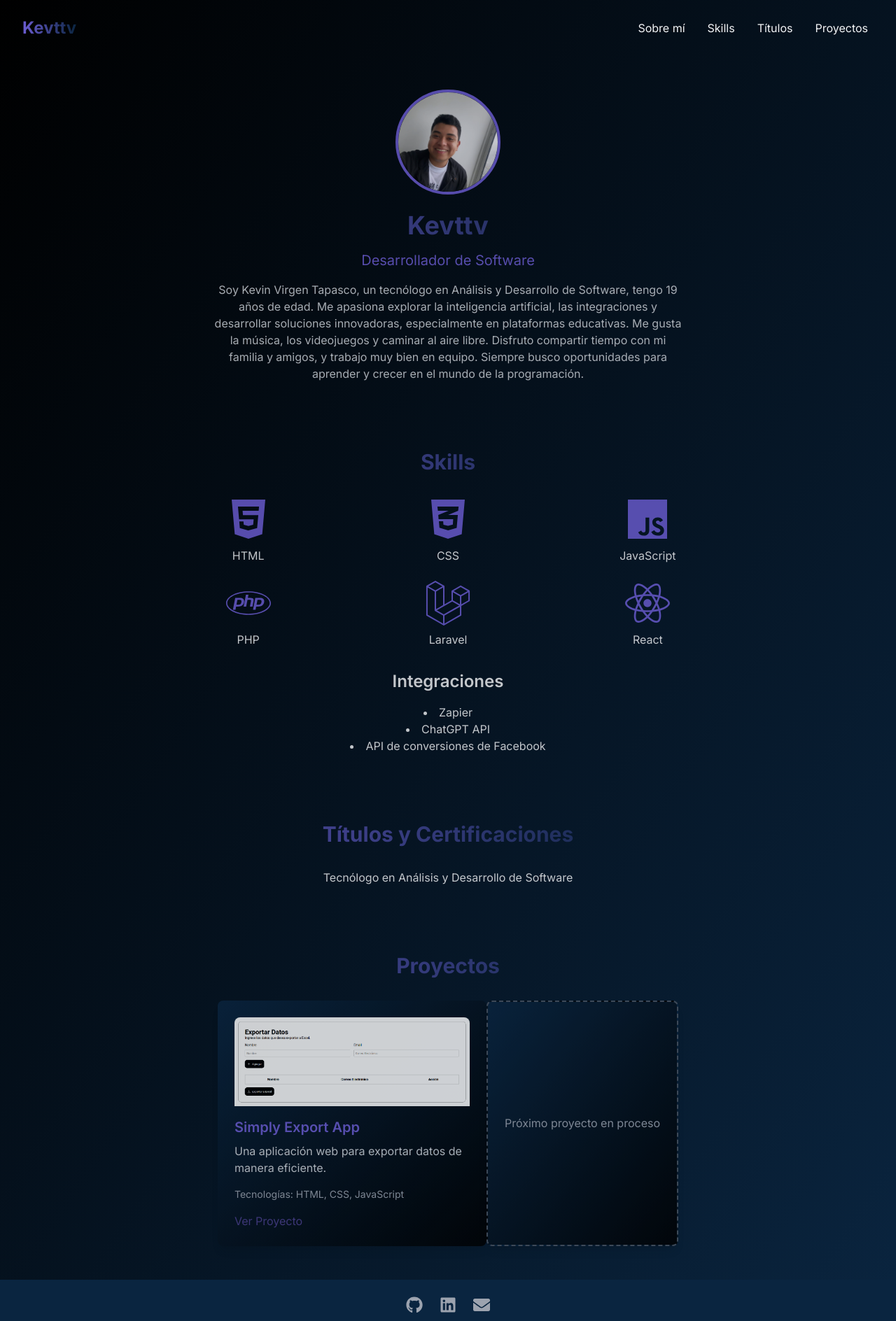
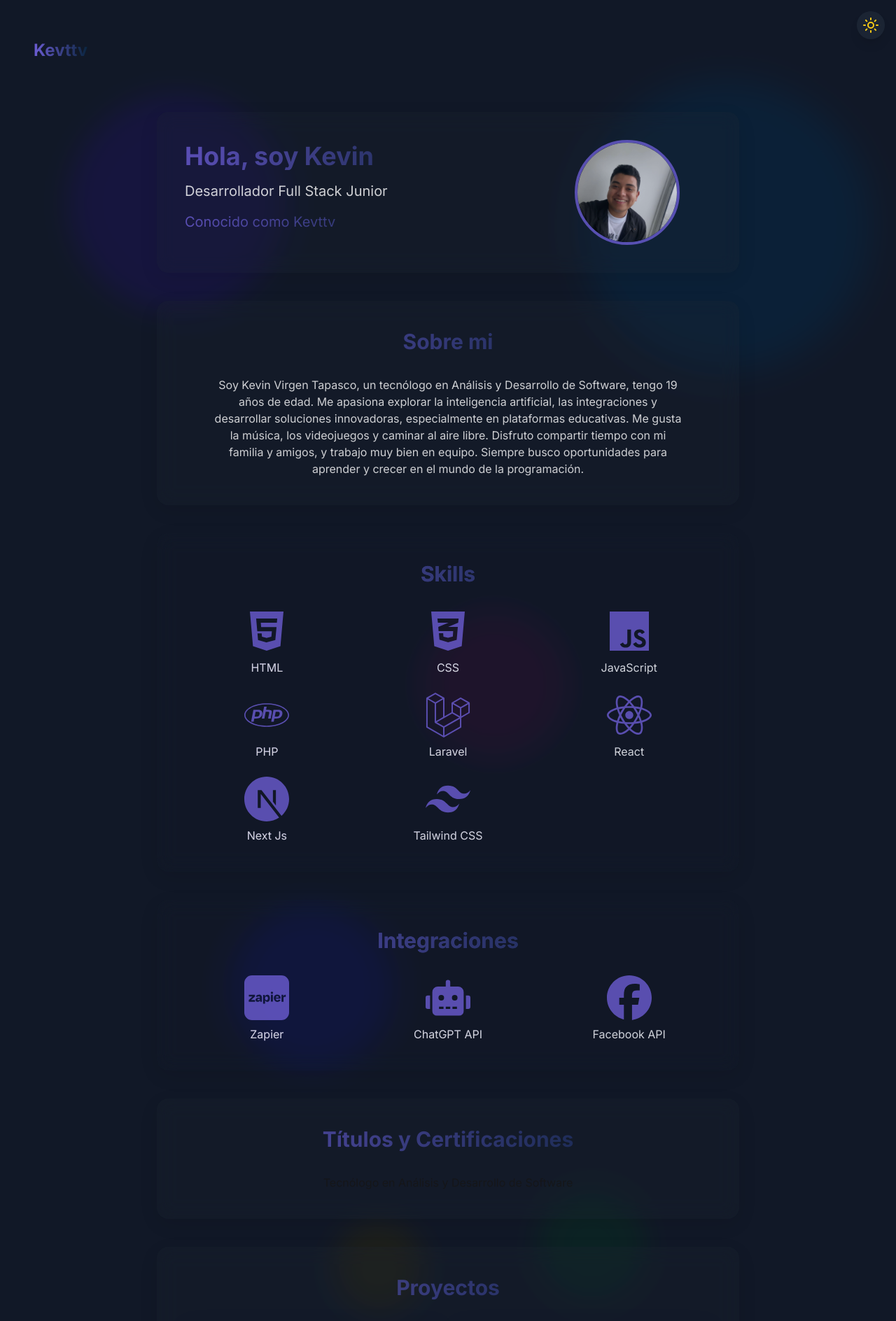
Before and after one commit to Kevttv/Portfolio-web, a Next.js app: page / in a window 1280 px wide. Shown: the top 1888 px of the page at 70% size. Built offline with nearby package versions, Linux system fonts and the light colour scheme.

Commit message:
update styles, funtions and animations

```diff
--- /dev/null
+++ b/app/components/Fondo.tsx
@@ -0,0 +1,61 @@
+"use client"
+
+import { useState, useEffect } from "react"
+import { Sun, Moon } from "lucide-react"
+import type React from "react"
+
+export default function Layout({ children }: { children: React.ReactNode }) {
+  const [theme, setTheme] = useState("dark")
+
+  useEffect(() => {
+    const savedTheme = localStorage.getItem("theme") || "dark"
+    setTheme(savedTheme)
+    document.documentElement.classList.toggle("dark", savedTheme === "dark")
+  }, [])
+
+  const toggleTheme = () => {
+    const newTheme = theme === "dark" ? "light" : "dark"
+    setTheme(newTheme)
+    localStorage.setItem("theme", newTheme)
+    document.documentElement.classList.toggle("dark", newTheme === "dark")
+  }
+
+  return (
+    <div className={`min-h-screen relative overflow-hidden bg-white dark:bg-gray-900 transition-colors duration-300 ${theme}`}>
+      {/* Fondo con círculos animados */}
+      <div className="absolute inset-0 overflow-hidden">
+        {/* Círculos grandes */}
+        <div className="absolute top-20 left-20 w-96 h-96 bg-purple-500 rounded-full mix-blend-multiply dark:mix-blend-soft-light filter blur-xl opacity-30 dark:opacity-40 animate-blob"></div>
+        <div className="absolute top-40 right-20 w-96 h-96 bg-cyan-500 rounded-full mix-blend-multiply dark:mix-blend-soft-light filter blur-xl opacity-30 dark:opacity-40 animate-blob animation-delay-2000"></div>
+        <div className="absolute -bottom-20 left-40 w-96 h-96 bg-blue-500 rounded-full mix-blend-multiply dark:mix-blend-soft-light filter blur-xl opacity-30 dark:opacity-40 animate-blob animation-delay-4000"></div>
+
+        {/* Círculos medianos */}
+        <div className="absolute top-1/2 left-1/4 w-72 h-72 bg-indigo-500 rounded-full mix-blend-multiply dark:mix-blend-soft-light filter blur-xl opacity-30 dark:opacity-40 animate-blob animation-delay-3000"></div>
+        <div className="absolute top-1/3 right-1/3 w-64 h-64 bg-pink-500 rounded-full mix-blend-multiply dark:mix-blend-soft-light filter blur-xl opacity-30 dark:opacity-40 animate-blob animation-delay-5000"></div>
+
+        {/* Círculos pequeños */}
+        <div className="absolute top-2/3 right-1/4 w-48 h-48 bg-green-500 rounded-full mix-blend-multiply dark:mix-blend-soft-light filter blur-xl opacity-30 dark:opacity-40 animate-blob animation-delay-1000"></div>
+        <div className="absolute bottom-1/4 right-1/2 w-40 h-40 bg-yellow-500 rounded-full mix-blend-multiply dark:mix-blend-soft-light filter blur-xl opacity-30 dark:opacity-40 animate-blob animation-delay-6000"></div>
+      </div>
+
+      <button
+        onClick={toggleTheme}
+        className="fixed top-4 right-4 p-2 rounded-full bg-white/80 dark:bg-gray-800/80 backdrop-blur-sm shadow-lg transition-all duration-300 hover:scale-110 z-50"
+        aria-label={theme === "dark" ? "Cambiar a modo claro" : "Cambiar a modo oscuro"}
+      >
+        {theme === "dark" ?
+          <Sun className="text-yellow-400" /> :
+          <Moon className="text-gray-700" />
+        }
+      </button>
+
+      {/* Contenido */}
+      <div className="relative z-10">
+
+        <main className="container mx-auto px-4 py-8">
+          {children}
+        </main>
+      </div>
+    </div >
+  )
+}
--- a/app/components/Footer.tsx
+++ b/app/components/Footer.tsx
@@ -1,20 +1,23 @@
 import { FaGithub, FaLinkedin, FaEnvelope } from 'react-icons/fa'
 
 export default function Footer() {
-    return (
-      <footer className="bg-[#0A2540] py-6 px-4 sm:px-6 lg:px-8">
+  return (
+    <div className='max-w-4xl mx-auto px-4 sm:px-6 lg:px-8'>
+      <footer className="text-center p-10 rounded-2xl backdrop-blur-md bg-white/30 dark:bg-gray-800/30 shadow-[0_8px_30px_rgb(0,0,0,0.12)]">
         <div className="flex justify-center space-x-6">
-          <a href="https://github.com/kevttv" target="_blank" rel="noopener noreferrer" className="text-gray-400 hover:text-white icon-hover">
+          <a href="https://github.com/kevttv" target="_blank" rel="noopener noreferrer" className="dark:text-gray-400 text-gray-600 hover:text-white icon-hover">
             <FaGithub className="w-6 h-6" />
           </a>
-          <a href="https://www.linkedin.com/in/kevttv-dev" target="_blank" rel="noopener noreferrer" className="text-gray-400 hover:text-white icon-hover">
+          <a href="https://www.linkedin.com/in/kevttv-dev" target="_blank" rel="noopener noreferrer" className="dark:text-gray-400 text-gray-600 hover:text-white icon-hover">
             <FaLinkedin className="w-6 h-6" />
           </a>
-          <a href="mailto:kevttv29@gmail.com" className="text-gray-400 hover:text-white icon-hover">
+          <a href="mailto:kevttv29@gmail.com" className="dark:text-gray-400 text-gray-600 hover:text-white icon-hover">
             <FaEnvelope className="w-6 h-6" />
           </a>
         </div>
-        <p className="mt-4 text-center text-gray-400">© 2024 Kevttv. Todos los derechos reservados.</p>
+        <p className="mt-4 text-center dark:text-gray-400 text-gray-600">© 2024 Kevttv. Todos los derechos reservados.</p>
       </footer>
-    )
-  }
+    </div>
+
+  )
+}
--- a/app/components/Header.tsx
+++ b/app/components/Header.tsx
@@ -3,17 +3,11 @@ import Link from 'next/link'
 export default function Header() {
   return (
     <header className="py-6 px-4 sm:px-6 lg:px-8">
-      <nav className="flex justify-between items-center">
-        <Link href="/" className="text-2xl font-bold gradient-text">
-          Kevttv
-        </Link>
-        <ul className="hidden md:flex space-x-4 ">
-          <li><Link href="#sobre-mi" className="hover-gradient px-2 py-1 rounded">Sobre mí</Link></li>
-          <li><Link href="#skills" className="hover-gradient px-2 py-1 rounded">Skills</Link></li>
-          <li><Link href="#titulos" className="hover-gradient px-2 py-1 rounded">Títulos</Link></li>
-          <li><Link href="#proyectos" className="hover-gradient px-2 py-1 rounded">Proyectos</Link></li>
-        </ul>
-      </nav>
+
+      <Link href="/" className="text-2xl font-bold gradient-text">
+        Kevttv
+      </Link>
+
     </header>
   )
 }
--- a/app/globals.css
+++ b/app/globals.css
@@ -68,3 +68,12 @@ body {
   background: var(--background);
   font-family: Arial, Helvetica, sans-serif;
 }
+
+@layer utilities {
+  .animation-delay-2000 {
+    animation-delay: 2s;
+  }
+  .animation-delay-4000 {
+    animation-delay: 4s;
+  }
+}
--- a/app/layout.tsx
+++ b/app/layout.tsx
@@ -4,6 +4,7 @@ import { Inter } from 'next/font/google'
 import Header from './components/Header'
 import Footer from './components/Footer'
 import { Analytics } from "@vercel/analytics/react"
+import Fondo from './components/Fondo'
 
 const inter = Inter({ subsets: ['latin'] })
 
@@ -19,13 +20,15 @@ export default function RootLayout({
 }) {
   return (
     <html lang="es">
-      <body className={`${inter.className} bg-gradient-to-br from-[#000000] to-[#0A2540] text-gray-100 min-h-screen flex flex-col`}>
+      <body className={inter.className}>
+        <Fondo>
           <Header />
           <main className="flex-grow">
             {children}
             <Analytics />
           </main>
           <Footer />
+        </Fondo>
       </body>
     </html>
   )
--- a/app/page.tsx
+++ b/app/page.tsx
@@ -1,85 +1,129 @@
 import Image from 'next/image'
-import { FaHtml5, FaCss3Alt, FaJs, FaPhp, FaLaravel, FaReact } from 'react-icons/fa'
+import { FaHtml5, FaCss3Alt, FaJs, FaPhp, FaLaravel, FaReact, FaRobot } from 'react-icons/fa'
+import { SiZapier, SiFacebook, SiNextdotjs, SiTailwindcss } from 'react-icons/si'
 
 export default function Home() {
   return (
-    <div className="max-w-4xl mx-auto px-4 sm:px-6 lg:px-8 py-12 space-y-24">
-      <section id="sobre-mi" className="text-center">
+    <div className="max-w-4xl mx-auto px-4 sm:px-6 lg:px-8 py-12 space-y-10">
+      {/* Introduction */}
+      <section id='introduction' className='text-center p-10 rounded-2xl backdrop-blur-md bg-white/30 dark:bg-gray-800/30 shadow-[0_8px_30px_rgb(0,0,0,0.12)]'>
+        <div className="flex flex-col md:flex-row items-center justify-between gap-8">
+          <div className="text-left md:w-2/3">
+            <h1 className="text-4xl font-bold mb-4 gradient-text">Hola, soy Kevin</h1>
+            <p className="text-xl mb-4 text-black dark:text-white">Desarrollador Full Stack Junior</p>
+            <p className="text-xl mb-4 gradient-text">Conocido como Kevttv</p>
+          </div>
+
+          <div className="md:w-1/3">
             <Image
               src="/kevttv-avatar.jpg"
               alt="Kevttv"
               width={150}
               height={150}
-          className="rounded-full mx-auto mb-6 border-4 border-[#6C5DD3]"
+              className="rounded-full mx-auto border-4 border-[#6C5DD3]"
             />
-        <h1 className="text-4xl font-bold mb-4 gradient-text">Kevttv</h1>
-        <p className="text-xl mb-4 text-[#6C5DD3]">Desarrollador de Software</p>
-        <p className="text-gray-300 max-w-2xl mx-auto">
+          </div>
+        </div>
+      </section>
+
+      {/* About me */}
+      <section id="sobre-mi" className="text-center p-10 rounded-2xl backdrop-blur-md bg-white/30 dark:bg-gray-800/30 shadow-[0_8px_30px_rgb(0,0,0,0.12)]">
+        <h2 className="text-3xl font-bold mb-8 gradient-text">Sobre mi</h2>
+        <p className="text-gray-600 max-w-2xl mx-auto dark:text-white">
           Soy Kevin Virgen Tapasco, un tecnólogo en Análisis y Desarrollo de Software, tengo 19 años de edad. Me apasiona explorar la inteligencia artificial, las integraciones y desarrollar soluciones innovadoras, especialmente en plataformas educativas. Me gusta la música, los videojuegos y caminar al aire libre. Disfruto compartir tiempo con mi familia y amigos, y trabajo muy bien en equipo. Siempre busco oportunidades para aprender y crecer en el mundo de la programación.
         </p>
       </section>
 
-      <section id="skills" className="text-center">
+      {/* Skills */}
+      <section id="skills" className="text-center gradient-text p-10 rounded-2xl backdrop-blur-md bg-white/30 dark:bg-gray-800/30 shadow-[0_8px_30px_rgb(0,0,0,0.12)]">
         <h2 className="text-3xl font-bold mb-8 gradient-text">Skills</h2>
         <div className="grid grid-cols-2 sm:grid-cols-3 gap-6">
           <div className="flex flex-col items-center">
-            <FaHtml5 className="w-16 h-16 text-[#6C5DD3] mb-2" />
-            <span>HTML</span>
+            <FaHtml5 className="w-16 h-16 text-purple-900 dark:text-[#6C5DD3] mb-2" />
+            <span className='text-gray-600 dark:text-white'>HTML</span>
           </div>
           <div className="flex flex-col items-center">
-            <FaCss3Alt className="w-16 h-16 text-[#6C5DD3] mb-2" />
-            <span>CSS</span>
+            <FaCss3Alt className="w-16 h-16 text-purple-900 dark:text-[#6C5DD3] mb-2" />
+            <span className='text-gray-600 dark:text-white'>CSS</span>
           </div>
           <div className="flex flex-col items-center">
-            <FaJs className="w-16 h-16 text-[#6C5DD3] mb-2" />
-            <span>JavaScript</span>
+            <FaJs className="w-16 h-16 text-purple-900 dark:text-[#6C5DD3] mb-2" />
+            <span className='text-gray-600 dark:text-white'>JavaScript</span>
           </div>
           <div className="flex flex-col items-center">
-            <FaPhp className="w-16 h-16 text-[#6C5DD3] mb-2" />
-            <span>PHP</span>
+            <FaPhp className="w-16 h-16 text-purple-900 dark:text-[#6C5DD3] mb-2" />
+            <span className='text-gray-600 dark:text-white'>PHP</span>
           </div>
           <div className="flex flex-col items-center">
-            <FaLaravel className="w-16 h-16 text-[#6C5DD3] mb-2" />
-            <span>Laravel</span>
+            <FaLaravel className="w-16 h-16 text-purple-900 dark:text-[#6C5DD3] mb-2" />
+            <span className='text-gray-600 dark:text-white'>Laravel</span>
           </div>
           <div className="flex flex-col items-center">
-            <FaReact className="w-16 h-16 text-[#6C5DD3] mb-2" />
-            <span>React</span>
+            <FaReact className="w-16 h-16 text-purple-900 dark:text-[#6C5DD3] mb-2" />
+            <span className='text-gray-600 dark:text-white'>React</span>
           </div>
+          <div className="flex flex-col items-center">
+            <SiNextdotjs className="w-16 h-16 text-purple-900 dark:text-[#6C5DD3] mb-2" />
+            <span className='text-gray-600 dark:text-white'>Next Js</span>
           </div>
-        <div className="mt-8">
-          <h3 className="text-2xl font-semibold mb-4">Integraciones</h3>
-          <ul className="list-disc list-inside">
-            <li>Zapier</li>
-            <li>ChatGPT API</li>
-            <li>API de conversiones de Facebook</li>
-          </ul>
+          <div className="flex flex-col items-center">
+            <SiTailwindcss className="w-16 h-16 text-purple-900 dark:text-[#6C5DD3] mb-2" />
+            <span className='text-gray-600 dark:text-white'>Tailwind CSS</span>
+          </div>
         </div>
       </section>
 
-      <section id="titulos" className="text-center">
+      <section id='integrations' className="text-center gradient-text p-10 rounded-2xl backdrop-blur-md bg-white/30 dark:bg-gray-800/30 shadow-[0_8px_30px_rgb(0,0,0,0.12)]">
+      <h2 className="text-3xl font-bold mb-8 gradient-text">Integraciones</h2>
+      <div className="mt-8">
+          <div className="grid grid-cols-3 gap-6">
+            <div className="flex flex-col items-center">
+              <SiZapier className="w-16 h-16 text-purple-900 dark:text-[#6C5DD3] mb-2" />
+              <span className="text-gray-600 dark:text-white">Zapier</span>
+            </div>
+            <div className="flex flex-col items-center">
+              <FaRobot className="w-16 h-16 text-purple-900 dark:text-[#6C5DD3] mb-2" />
+              <span className="text-gray-600 dark:text-white">ChatGPT API</span>
+            </div>
+            <div className="flex flex-col items-center">
+              <SiFacebook className="w-16 h-16 text-purple-900 dark:text-[#6C5DD3] mb-2" />
+              <span className="text-gray-600 dark:text-white">Facebook API</span>
+            </div>
+          </div>
+        </div>
+      </section>
+
+      {/* Education */}
+      <section id="titulos" className="text-center p-10 rounded-2xl backdrop-blur-md bg-white/30 dark:bg-gray-800/30 shadow-[0_8px_30px_rgb(0,0,0,0.12)]">
         <h2 className="text-3xl font-bold mb-8 gradient-text">Títulos y Certificaciones</h2>
         <ul className="space-y-4">
           <li>Tecnólogo en Análisis y Desarrollo de Software</li>
         </ul>
       </section>
 
-      <section id="proyectos">
+      {/* Projects */}
+      <section id="proyectos" className='text-center p-10 rounded-2xl backdrop-blur-md bg-white/30 dark:bg-gray-800/30 shadow-[0_8px_30px_rgb(0,0,0,0.12)]'>
         <h2 className="text-3xl font-bold mb-8 text-center gradient-text">Proyectos</h2>
-        <div className="flex justify-center">
-          <div className="bg-gradient-to-br from-[#0A2540] to-[#000000] p-6 rounded-lg shadow-lg project-card max-w-sm">
+        <div className="grid grid-cols-1 md:grid-cols-2 gap-6">
+          <div className="backdrop-blur-md bg-white/40 dark:bg-gray-800/40 p-6 rounded-lg shadow-[0_8px_30px_rgb(0,0,0,0.12)]">
             <img src="/simply-export-app.png" alt="Simply Export App" className="rounded-t-lg mb-4" />
             <h3 className="text-xl font-semibold mb-2 text-[#6C5DD3]">Simply Export App</h3>
-            <p className="text-gray-300 mb-4">Una aplicación web para exportar datos de manera eficiente.</p>
-            <p className="text-sm text-gray-400">Tecnologías: HTML, CSS, JavaScript</p>
+            <p className="text-gray-600 dark:text-gray-300 mb-4">Una aplicación web para exportar datos de manera eficiente.</p>
+            <p className="text-sm text-gray-500 dark:text-gray-400">Tecnologías: HTML, CSS, JavaScript</p>
             <div className="mt-4">
-              <a href="https://simply-export-app.vercel.app/" target='_blank' rel="noopener noreferrer" className="text-[#4B3F8C] py-2 rounded-lg hover:text-[#7a69da]">
+              <a
+                href="https://simply-export-app.vercel.app/"
+                target='_blank'
+                rel="noopener noreferrer"
+                className="text-[#6C5DD3] hover:text-[#7a69da] transition-colors duration-300"
+              >
                 Ver Proyecto
               </a>
             </div>
           </div>
-          <div className="bg-gradient-to-br from-[#0A2540] to-[#000000] p-6 rounded-lg shadow-lg project-card border-2 border-dashed border-gray-600 flex items-center justify-center max-w-sm hover-gradient">
-            <p className="text-gray-400 text-center">Próximo proyecto en proceso</p>
+
+          <div className="backdrop-blur-md bg-white/40 dark:bg-gray-800/40 p-6 rounded-lg shadow-[0_8px_30px_rgb(0,0,0,0.12)] border-2 border-dashed border-gray-300 dark:border-gray-600 flex items-center justify-center">
+            <p className="text-gray-600 dark:text-gray-400 text-center">Próximo proyecto en proceso</p>
           </div>
         </div>
       </section>
--- a/package.json
+++ b/package.json
@@ -10,6 +10,7 @@
   },
   "dependencies": {
     "@vercel/analytics": "^1.4.1",
+    "lucide-react": "^0.475.0",
     "next": "15.1.1",
     "react": "^19.0.0",
     "react-dom": "^19.0.0",
--- a/tailwind.config.ts
+++ b/tailwind.config.ts
@@ -1,3 +1,4 @@
+// tailwind.config.ts
 import type { Config } from "tailwindcss";
 
 export default {
@@ -6,12 +7,32 @@ export default {
     "./components/**/*.{js,ts,jsx,tsx,mdx}",
     "./app/**/*.{js,ts,jsx,tsx,mdx}",
   ],
+  darkMode: 'class',
   theme: {
     extend: {
       colors: {
         background: "var(--background)",
         foreground: "var(--foreground)",
       },
+      animation: {
+        blob: "blob 10s infinite",
+      },
+      keyframes: {
+        blob: {
+          "0%": {
+            transform: "translate(0px, 0px) scale(1)",
+          },
+          "33%": {
+            transform: "translate(50px, -50px) scale(1.2)",
+          },
+          "66%": {
+            transform: "translate(-20px, 20px) scale(0.8)",
+          },
+          "100%": {
+            transform: "translate(0px, 0px) scale(1)",
+          },
+        },
+      },
     },
   },
   plugins: [],
```
Also changed, not shown: 1 other file (tests, documents, lock files or other folders). Lines whose indentation alone changed are shown as unchanged.
